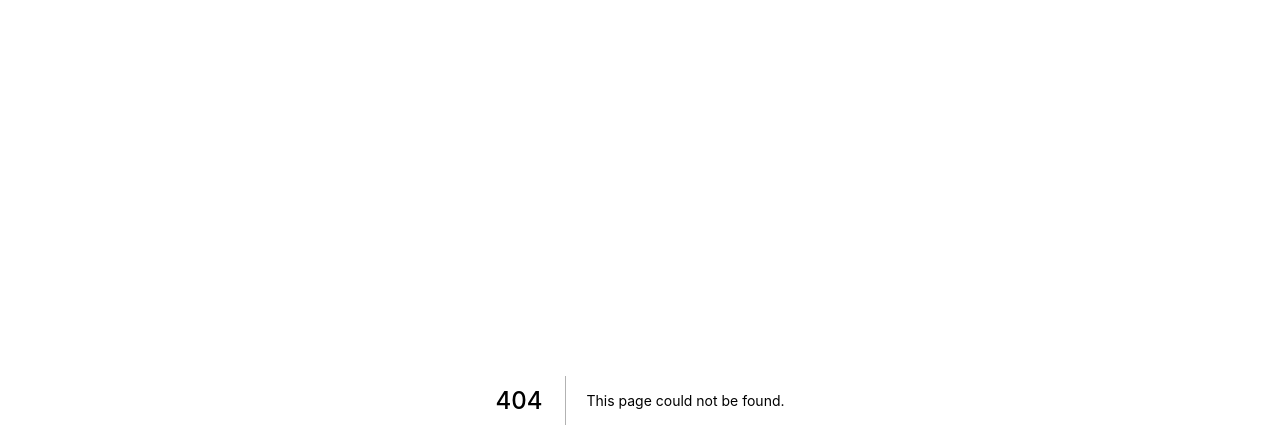
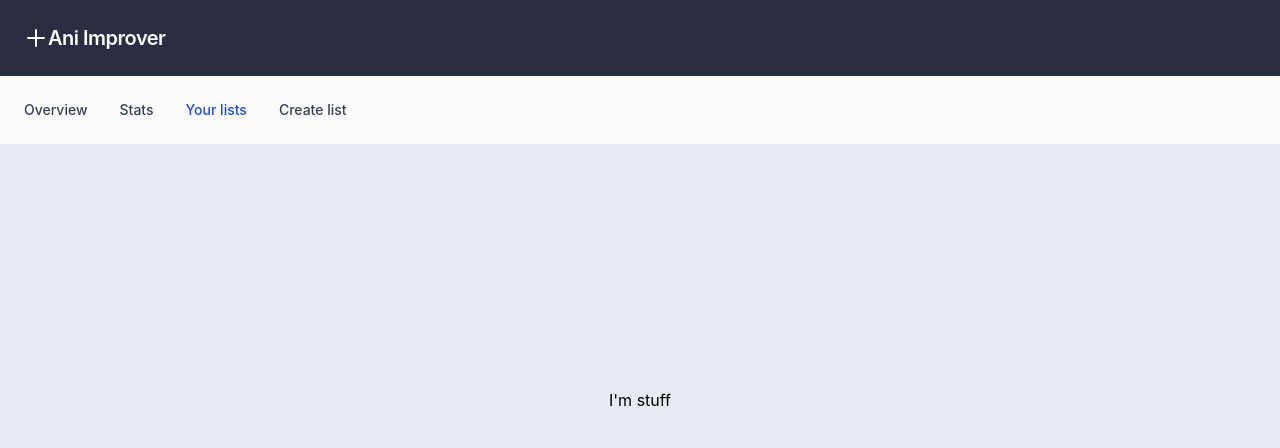
Before and after one commit to TheColorman/ani-improver, a Next.js app: page /yourlists in a window 1280 px wide. Before the commit this address had no page. Shown: the top 448 px of the page. Built offline with nearby package versions, Linux system fonts and the light colour scheme.

Commit message:
Made new pages

```diff
--- a/components/Header.tsx
+++ b/components/Header.tsx
@@ -2,7 +2,9 @@ export default function Header() {
     return (
         <div className="items-center justify-between flex-wrap bg-[#2B2D42] p-6 fixed w-screen">
             <div className="flex items-center flex-shrink-0 text-white mr-6">
-                <svg fill="#FFFFFF" xmlns="http://www.w3.org/2000/svg" width="24" height="24" viewBox="0 0 24 24"><path d="M24 10h-10v-10h-4v10h-10v4h10v10h4v-10h10z"/></svg>
+                <svg xmlns="http://www.w3.org/2000/svg" className="h-6 w-6" fill="none" viewBox="0 0 24 24" stroke="currentColor" strokeWidth={2}>
+                    <path strokeLinecap="round" strokeLinejoin="round" d="M12 4v16m8-8H4" />
+                </svg>
                 <span className="font-semibold text-xl tracking-tight">Ani Improver</span>
             </div>
         </div>
--- a/components/Nav.tsx
+++ b/components/Nav.tsx
@@ -1,18 +1,44 @@
-export default function Nav() {
+import Link from 'next/link'
+
+export default function Nav({ selected }: { selected: string }) {
     return (
         <div className="items-center justify-between flex-wrap bg-[#FBFBFB] absolute bottom-0 p-6 w-screen">
             <ul className="flex flex-col mt-4 md:flex-row md:space-x-8 md:mt-0 md:text-sm md:font-medium">
                 <li>
-                    <a href="#" className="block py-2 pr-4 pl-3 text-white bg-blue-700 rounded md:bg-transparent md:text-blue-700 md:p-0 dark:text-white" aria-current="page">Overview</a>
+                    {selected == "overview" ? (
+                        <p className="block py-2 pr-4 pl-3 text-white bg-blue-700 rounded md:bg-transparent md:text-blue-700 md:p-0 dark:text-white hover:cursor-pointer" aria-current="page">Overview</p>
+                    ) : (
+                        <Link href="/overview">
+                            <p className="block py-2 pr-4 pl-3 text-gray-700 border-b border-gray-100 hover:bg-gray-50 md:hover:bg-transparent md:border-0 md:hover:text-blue-700 md:p-0 hover:cursor-pointer">Overview</p>
+                        </Link>
+                    )}
                 </li>
                 <li>
-                    <a href="#" className="block py-2 pr-4 pl-3 text-gray-700 border-b border-gray-100 hover:bg-gray-50 md:hover:bg-transparent md:border-0 md:hover:text-blue-700 md:p-0">Stats</a>
+                    {selected == "stats" ? (
+                        <p className="block py-2 pr-4 pl-3 text-white bg-blue-700 rounded md:bg-transparent md:text-blue-700 md:p-0 dark:text-white hover:cursor-pointer" aria-current="page">Stats</p>
+                    ) : (
+                        <Link href="/stats">
+                            <p className="block py-2 pr-4 pl-3 text-gray-700 border-b border-gray-100 hover:bg-gray-50 md:hover:bg-transparent md:border-0 md:hover:text-blue-700 md:p-0 hover:cursor-pointer">Stats</p>
+                        </Link>
+                    )}
                 </li>
                 <li>
-                    <a href="#" className="block py-2 pr-4 pl-3 text-gray-700 border-b border-gray-100 hover:bg-gray-50 md:hover:bg-transparent md:border-0 md:hover:text-blue-700 md:p-0">Your lists</a>
+                    {selected == "yourlists" ? (
+                        <p className="block py-2 pr-4 pl-3 text-white bg-blue-700 rounded md:bg-transparent md:text-blue-700 md:p-0 dark:text-white hover:cursor-pointer" aria-current="page">Your lists</p>
+                    ) : (
+                        <Link href="/yourlists">
+                            <p className="block py-2 pr-4 pl-3 text-gray-700 border-b border-gray-100 hover:bg-gray-50 md:hover:bg-transparent md:border-0 md:hover:text-blue-700 md:p-0 hover:cursor-pointer">Your lists</p>
+                        </Link>
+                    )}
                 </li>
                 <li>
-                    <a href="#" className="block py-2 pr-4 pl-3 text-gray-700 border-b border-gray-100 hover:bg-gray-50 md:hover:bg-transparent md:border-0 md:hover:text-blue-700 md:p-0">Create list</a>
+                    {selected == "createlist" ? (
+                        <p className="block py-2 pr-4 pl-3 text-white bg-blue-700 rounded md:bg-transparent md:text-blue-700 md:p-0 dark:text-white hover:cursor-pointer" aria-current="page">Create list</p>
+                    ) : (
+                        <Link href="/createlist">
+                            <p className="block py-2 pr-4 pl-3 text-gray-700 border-b border-gray-100 hover:bg-gray-50 md:hover:bg-transparent md:border-0 md:hover:text-blue-700 md:p-0 hover:cursor-pointer">Create list</p>
+                        </Link>
+                    )}
                 </li>
             </ul>
         </div>
--- /dev/null
+++ b/pages/createlist.tsx
@@ -0,0 +1,27 @@
+import type { NextPage } from 'next'
+import Head from 'next/head'
+import Image from 'next/image'
+import Script from 'next/script'
+import styles from '../styles/Home.module.css'
+import Header from '../components/Header'
+import Nav from '../components/Nav'
+
+const Home: NextPage = () => {
+  return (
+    <>
+    <div className='fixed w-screen h-36'>
+      <Header />
+      <Nav selected={"createlist"} />
+    </div>
+      <div className='flex justify-center items-center w-screen h-screen bg-[#e5ebf1]'>
+        <div className='flex-col justify-center items-center max-w-3xl text-center'>
+          <div>
+            I'm stuff
+          </div>
+        </div>
+      </div>
+    </>
+  )
+}
+
+export default Home
--- a/pages/index.tsx
+++ b/pages/index.tsx
@@ -19,8 +19,8 @@ const Home: NextPage = () => {
             Earum est adipisci provident, minus porro facilis! Sit, excepturi quod!
           </div>
           <div className='flex justify-center items-center'>
-            <input type="text" placeholder="Username" className='m-2 p-2 border-2 border-black' />
-            <button className='bg-[#b368e6] m-2 p-2'>Proceed</button>
+            <input type="text" placeholder="Username" className='m-2 p-2 border-2 border-gray-300 rounded' />
+            <button className='bg-[#b368e6] m-2 p-2 rounded'>Proceed</button>
           </div>
         </div>
       </div>
--- a/pages/profile/index.tsx
+++ b/pages/overview.tsx
@@ -3,15 +3,15 @@ import Head from 'next/head'
 import Image from 'next/image'
 import Script from 'next/script'
 import styles from '../styles/Home.module.css'
-import Header from '../../components/Header'
-import Nav from '../../components/Nav'
+import Header from '../components/Header'
+import Nav from '../components/Nav'
 
 const Home: NextPage = () => {
   return (
     <>
     <div className='fixed w-screen h-36'>
       <Header />
-      <Nav />
+      <Nav selected={"overview"} />
     </div>
       <div className='flex justify-center items-center w-screen h-screen bg-[#e5ebf1]'>
         <div className='flex-col justify-center items-center max-w-3xl text-center'>
--- /dev/null
+++ b/pages/stats.tsx
@@ -0,0 +1,27 @@
+import type { NextPage } from 'next'
+import Head from 'next/head'
+import Image from 'next/image'
+import Script from 'next/script'
+import styles from '../styles/Home.module.css'
+import Header from '../components/Header'
+import Nav from '../components/Nav'
+
+const Home: NextPage = () => {
+  return (
+    <>
+    <div className='fixed w-screen h-36'>
+      <Header />
+      <Nav selected={"stats"} />
+    </div>
+      <div className='flex justify-center items-center w-screen h-screen bg-[#e5ebf1]'>
+        <div className='flex-col justify-center items-center max-w-3xl text-center'>
+          <div>
+            I'm stuff
+          </div>
+        </div>
+      </div>
+    </>
+  )
+}
+
+export default Home
--- /dev/null
+++ b/pages/yourlists.tsx
@@ -0,0 +1,27 @@
+import type { NextPage } from 'next'
+import Head from 'next/head'
+import Image from 'next/image'
+import Script from 'next/script'
+import styles from '../styles/Home.module.css'
+import Header from '../components/Header'
+import Nav from '../components/Nav'
+
+const Home: NextPage = () => {
+  return (
+    <>
+    <div className='fixed w-screen h-36'>
+      <Header />
+      <Nav selected={"yourlists"} />
+    </div>
+      <div className='flex justify-center items-center w-screen h-screen bg-[#e5ebf1]'>
+        <div className='flex-col justify-center items-center max-w-3xl text-center'>
+          <div>
+            I'm stuff
+          </div>
+        </div>
+      </div>
+    </>
+  )
+}
+
+export default Home
```
